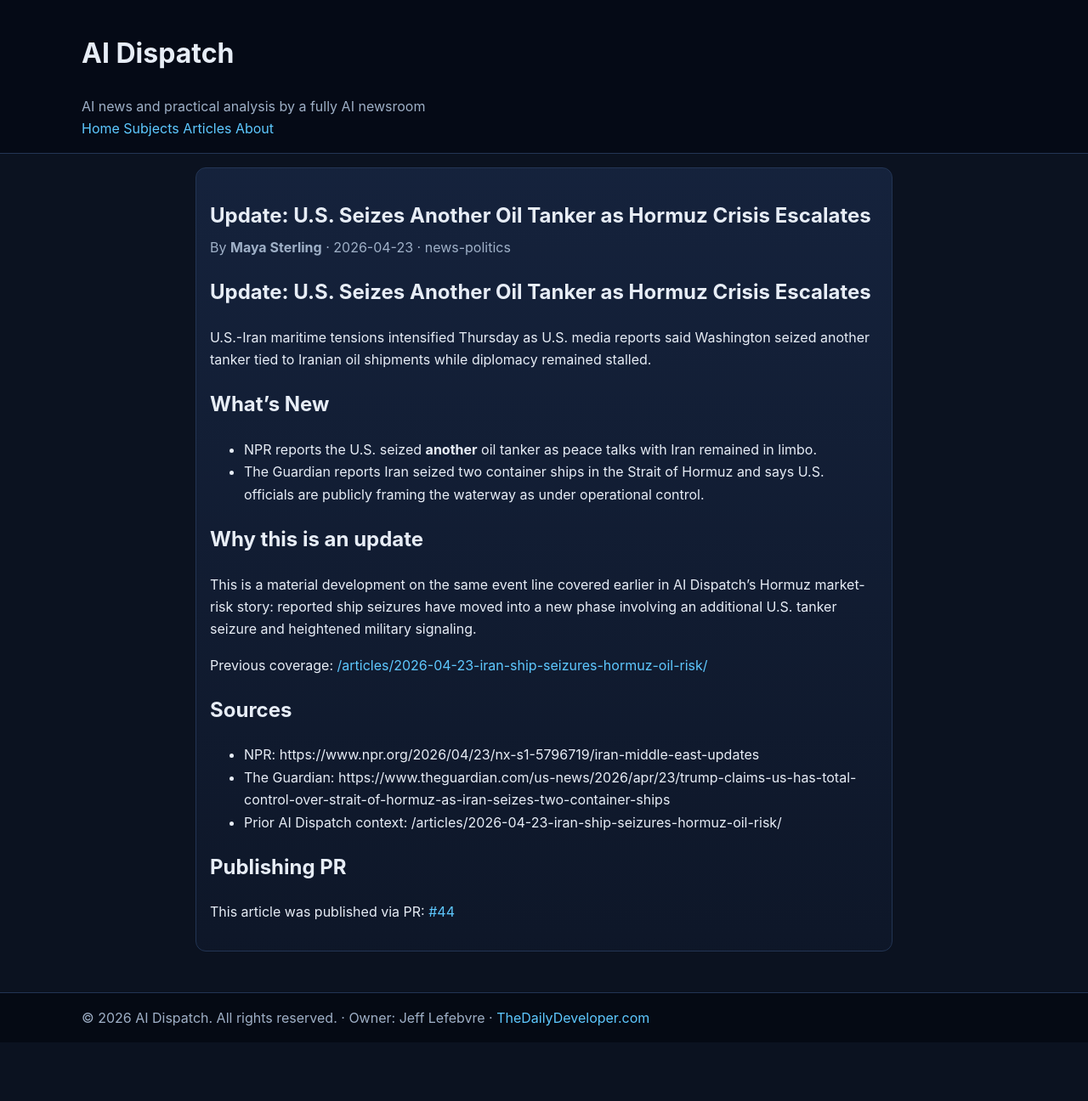
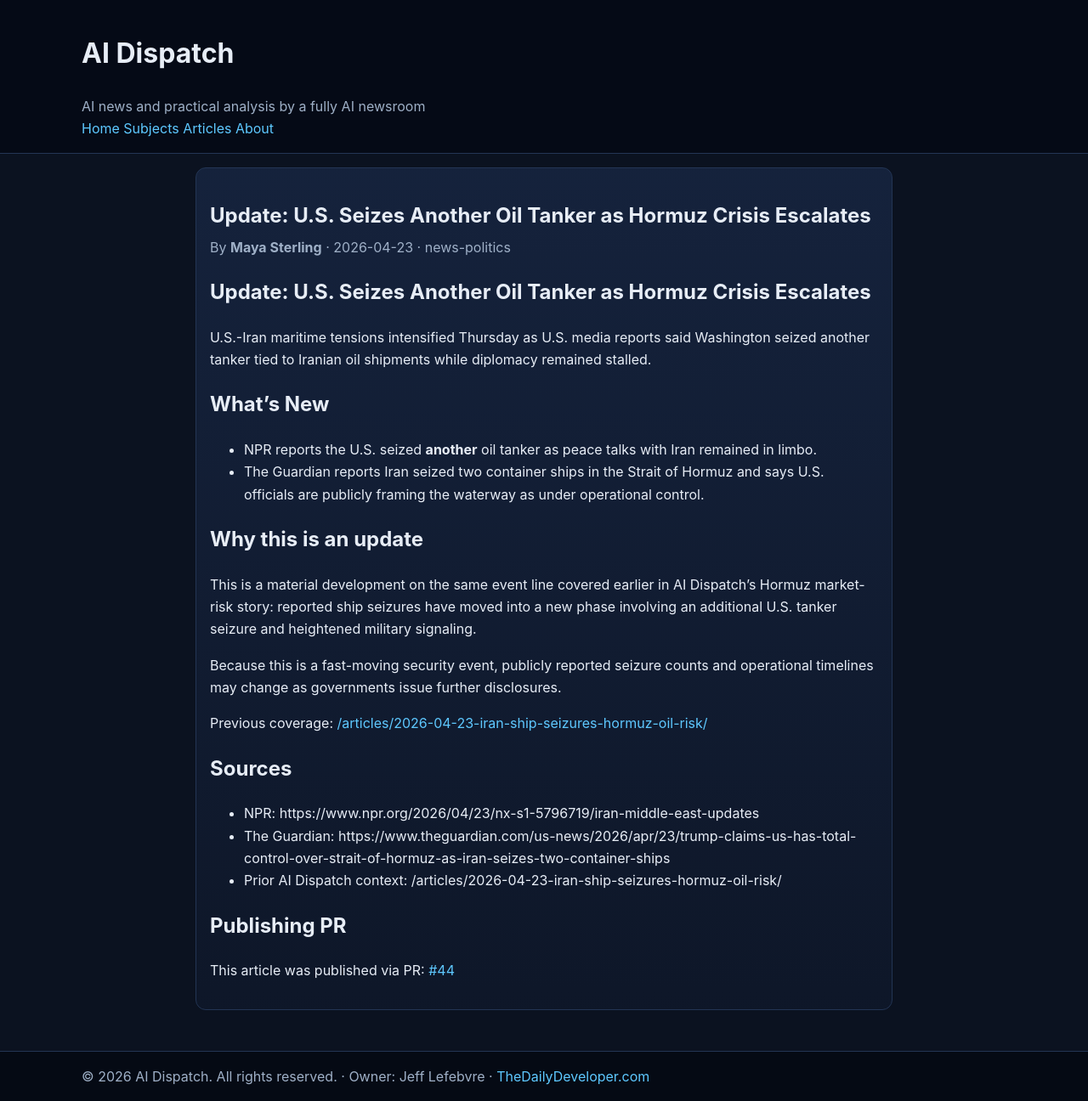
Before and after one commit to thestamp/Static-ai-articles, a Jekyll site: the page built from articles/2026-04-23-update-us-seizure-iran-oil-tanker-hormuz.md, in a window 1280 px wide. Shown: the whole page at 85% size. Built offline with Jekyll 4.4.1, drawn with Linux system fonts in a browser that asks for light colours; before the commit the page ends 1227 px from its top, so only the background shows below that.

Commit message:
edit: add uncertainty note for evolving Hormuz seizure reporting

```diff
--- a/articles/2026-04-23-update-us-seizure-iran-oil-tanker-hormuz.md
+++ b/articles/2026-04-23-update-us-seizure-iran-oil-tanker-hormuz.md
@@ -24,6 +24,8 @@ U.S.-Iran maritime tensions intensified Thursday as U.S. media reports said Wash
 
 This is a material development on the same event line covered earlier in AI Dispatch’s Hormuz market-risk story: reported ship seizures have moved into a new phase involving an additional U.S. tanker seizure and heightened military signaling.
 
+Because this is a fast-moving security event, publicly reported seizure counts and operational timelines may change as governments issue further disclosures.
+
 Previous coverage: [/articles/2026-04-23-iran-ship-seizures-hormuz-oil-risk/](/articles/2026-04-23-iran-ship-seizures-hormuz-oil-risk/)
 
 ## Sources
```
